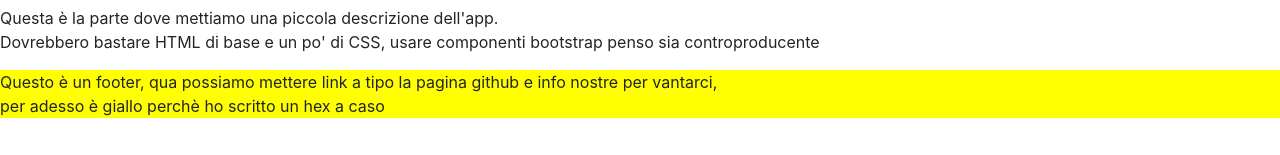
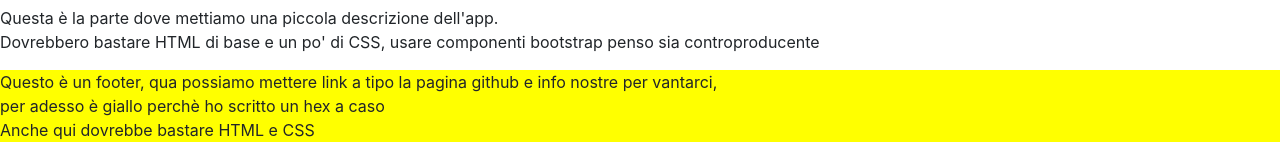
Before and after one commit to Fulvio-P/fitnessapp, a Vue app in the folder front-end/: page / in a window 1280 px wide. Shown: the part 706-861 px from the top of the page. Before the commit the page ends 840 px from the top, so only its background shows below. Built offline with nearby package versions, Linux system fonts and the light colour scheme.

Commit message:
Piccoli cambiamenti

```diff
--- a/front-end/src/components/LandingFooter.vue
+++ b/front-end/src/components/LandingFooter.vue
@@ -1,7 +1,8 @@
 <template>
     <div class="footer">
         <p>Questo è un footer, qua possiamo mettere link a tipo la pagina github e info nostre per vantarci, <br>
-        per adesso è giallo perchè ho scritto un hex a caso</p>
+        per adesso è giallo perchè ho scritto un hex a caso<br>
+        Anche qui dovrebbe bastare HTML e CSS</p>
     </div>
 </template>
 
```
